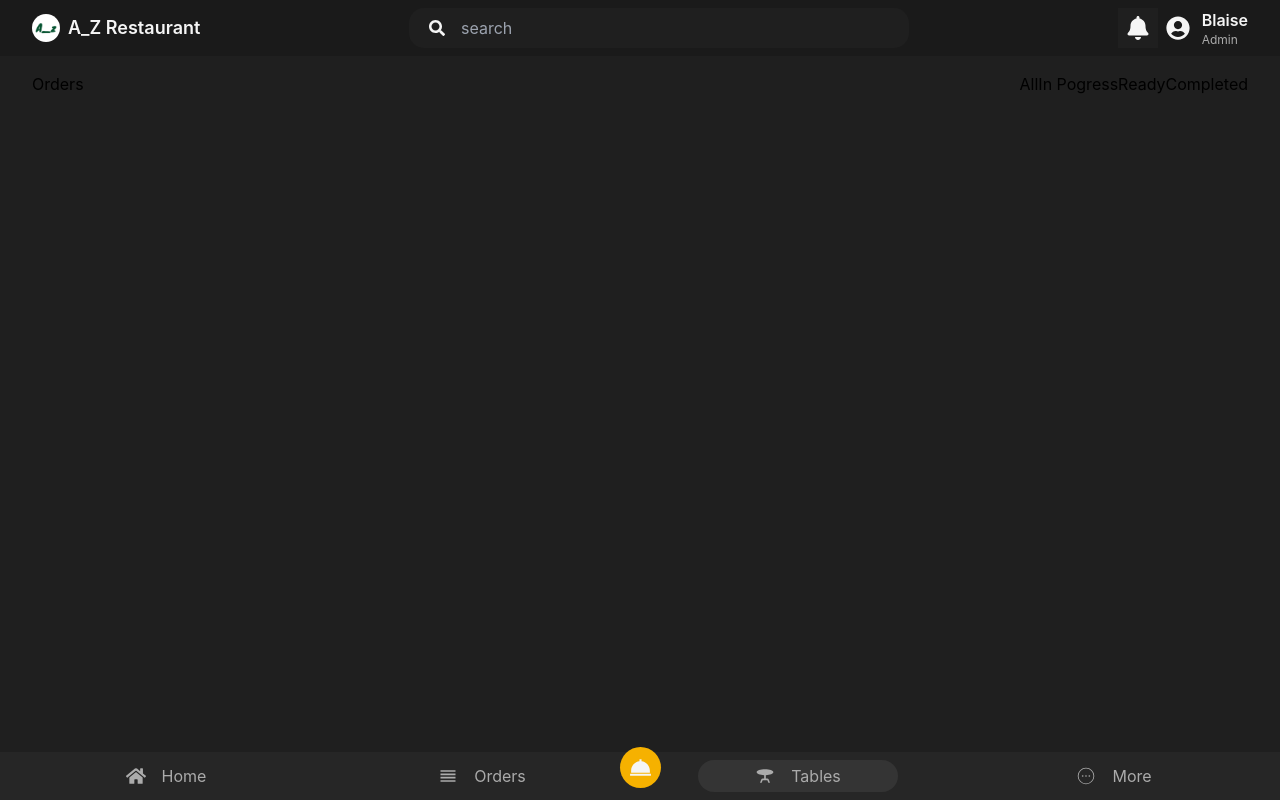
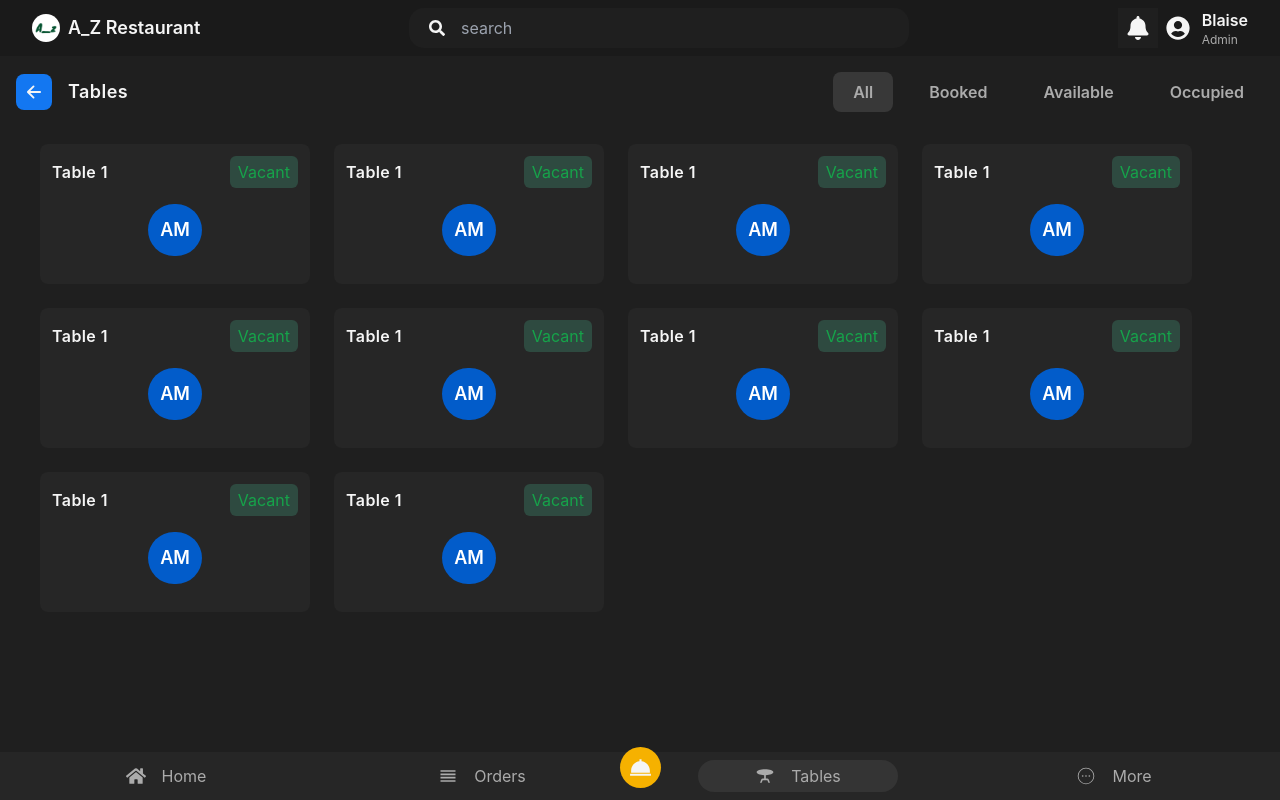
Before and after one commit to Blaise202/Restaurant-POS-React-Frontend, a React (Vite) app: page /tables in a window 1280 px wide. Built offline with nearby package versions, Linux system fonts and the light colour scheme.

Commit message:
Table cards & Table dummy data

```diff
--- /dev/null
+++ b/src/components/tables/TableCard.jsx
@@ -0,0 +1,21 @@
+import React from "react";
+
+export const TableCard = () => {
+  return (
+    <div className="w-[270px] rounded-lg bg-[#262626] p-3 cursor-pointer">
+      <div className="flex items-center justify-between">
+        <h1 className="text-[#f5f5f5]  tracking-wide font-semibold">Table 1</h1>
+        <p className="text-green-600 bg-[#2e4a40] px-2 py-1 rounded-md">
+          Vacant
+        </p>
+      </div>
+      <div className="flex items-center justify-center mt-4 mb-4">
+        <h1 className="bg-[#025cca] text-white text-lg font-semibold rounded-full p-3">
+          AM
+        </h1>
+      </div>
+    </div>
+  );
+};
+
+export default TableCard;
--- a/src/constants/index.js
+++ b/src/constants/index.js
@@ -177,3 +177,66 @@ export const orders = [
     items: 3,
   }
 ];
+
+export const tables = [
+  {
+    id: 1,
+    status: "vacant",
+    label: "Table 1",
+    abbr: "AM"
+  },
+  {
+    id: 2,
+    status: "booked",
+    label: "Table 2",
+    abbr: "BM"
+  },
+  {
+    id: 3,
+    status: "occupied",
+    label: "Table 3",
+    abbr: "CM"
+  },
+  {
+    id: 4,
+    status: "vacant",
+    label: "Table 4",
+    abbr: "DM"
+  },
+  {
+    id: 5,
+    status: "booked",
+    label: "Table 5",
+    abbr: "EM"
+  },
+  {
+    id: 6,
+    status: "occupied",
+    label: "Table 6",
+    abbr: "FM"
+  },
+  {
+    id: 7,
+    status: "vacant",
+    label: "Table 7",
+    abbr: "GM"
+  },
+  {
+    id: 8,
+    status: "booked",
+    label: "Table 8",
+    abbr: "HM"
+  },
+  {
+    id: 9,
+    status: "occupied",
+    label: "Table 9",
+    abbr: "IM"
+  },
+  {
+    id: 10,
+    status: "vacant",
+    label: "Table 10",
+    abbr: "JM"
+  }
+];
--- a/src/pages/Tables.jsx
+++ b/src/pages/Tables.jsx
@@ -1,17 +1,66 @@
 import React from "react";
 import Bottom from "../components/include/Bottom";
+import BackButton from "../components/include/BackButton";
+import TableCard from "../components/tables/TableCard";
 
 export const Tables = () => {
+  const [status, setStatus] = React.useState("all");
+
   return (
-    <section className="bg-[#1f1f1f] h-[calc(100vh-4.5rem)] overflow-auto no-scrollbar">
-      <div className="flex items-center justify-between px-8 py-4">
-        <h2 className="">Orders</h2>
-        <div className="">
-          <button className="">All</button>
-          <button className="">In Pogress</button>
-          <button className="">Ready</button>
-          <button className="">Completed</button>
+    <section className="bg-[#1f1f1f] h-[calc(100vh-4.5rem)] no-scrollbar">
+      <div className="flex items-center justify-between px-4 py-4">
+        <div className="flex items-center gap-4">
+          <BackButton />
+          <h1 className="text-[#f5f5f5] text-lg font-semibold tracking-wide">
+            Tables
+          </h1>
         </div>
+        <div className="flex items-center justify-around gap-4">
+          <button
+            onClick={() => setStatus("all")}
+            className={`text-[#ababab] text-md ${
+              status == "all" ? "bg-[#383838]" : ""
+            } rounded-lg px-5 py-2 font-semibold`}
+          >
+            All
+          </button>
+          <button
+            onClick={() => setStatus("booked")}
+            className={`text-[#ababab] text-md ${
+              status == "booked" ? "bg-[#383838]" : ""
+            } rounded-lg px-5 py-2 font-semibold`}
+          >
+            Booked
+          </button>
+          <button
+            onClick={() => setStatus("available")}
+            className={`text-[#ababab] text-md ${
+              status == "available" ? "bg-[#383838]" : ""
+            } rounded-lg px-5 py-2 font-semibold`}
+          >
+            Available
+          </button>
+          <button
+            onClick={() => setStatus("occupied")}
+            className={`text-[#ababab] text-md ${
+              status == "occupied" ? "bg-[#383838]" : ""
+            } rounded-lg px-5 py-2 font-semibold`}
+          >
+            Occupied
+          </button>
+        </div>
+      </div>
+      <div className="flex flex-wrap gap-6 px-10 py-4 overflow-y-scroll no-scrollbar">
+        <TableCard />
+        <TableCard />
+        <TableCard />
+        <TableCard />
+        <TableCard />
+        <TableCard />
+        <TableCard />
+        <TableCard />
+        <TableCard />
+        <TableCard />
       </div>
       <Bottom />
     </section>
```
